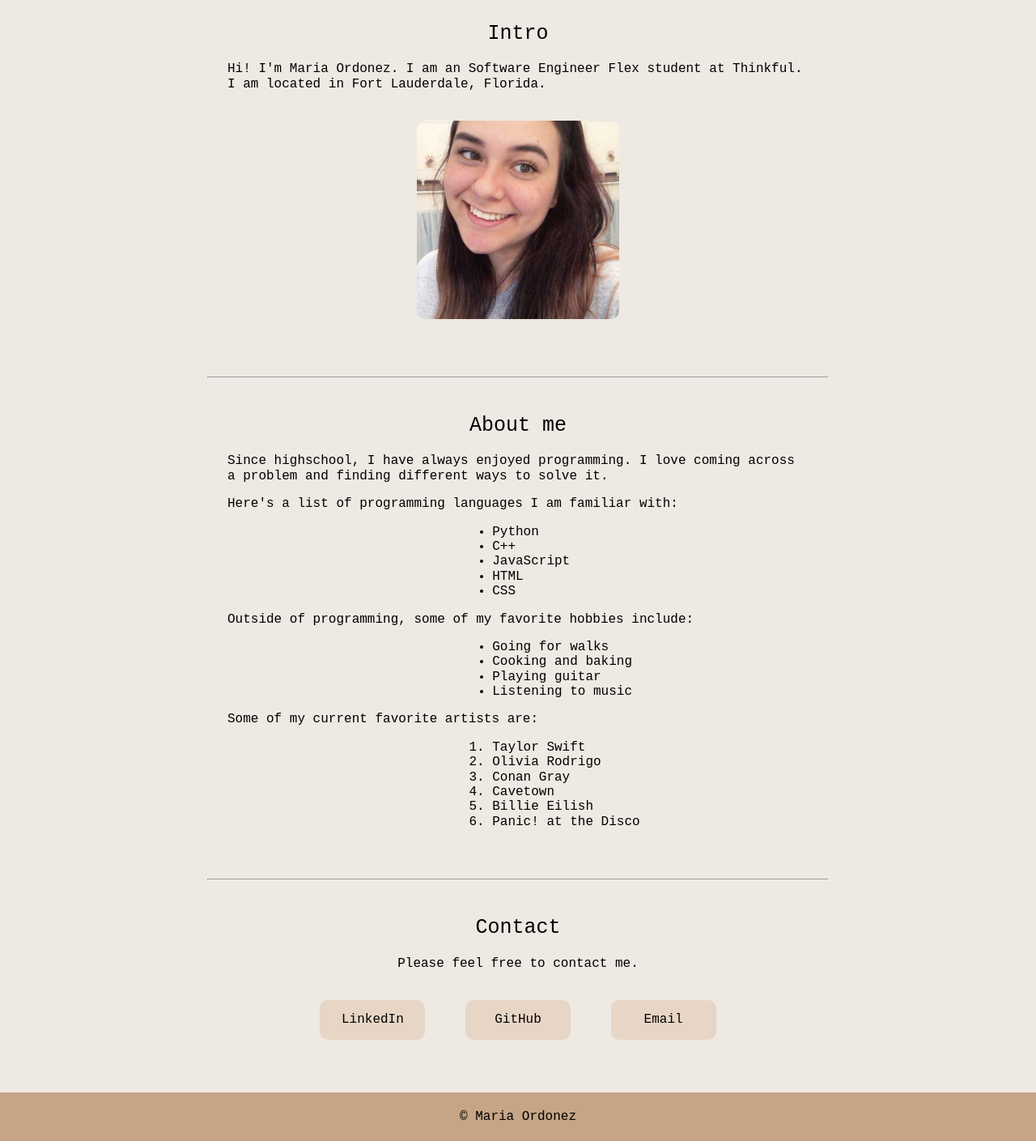
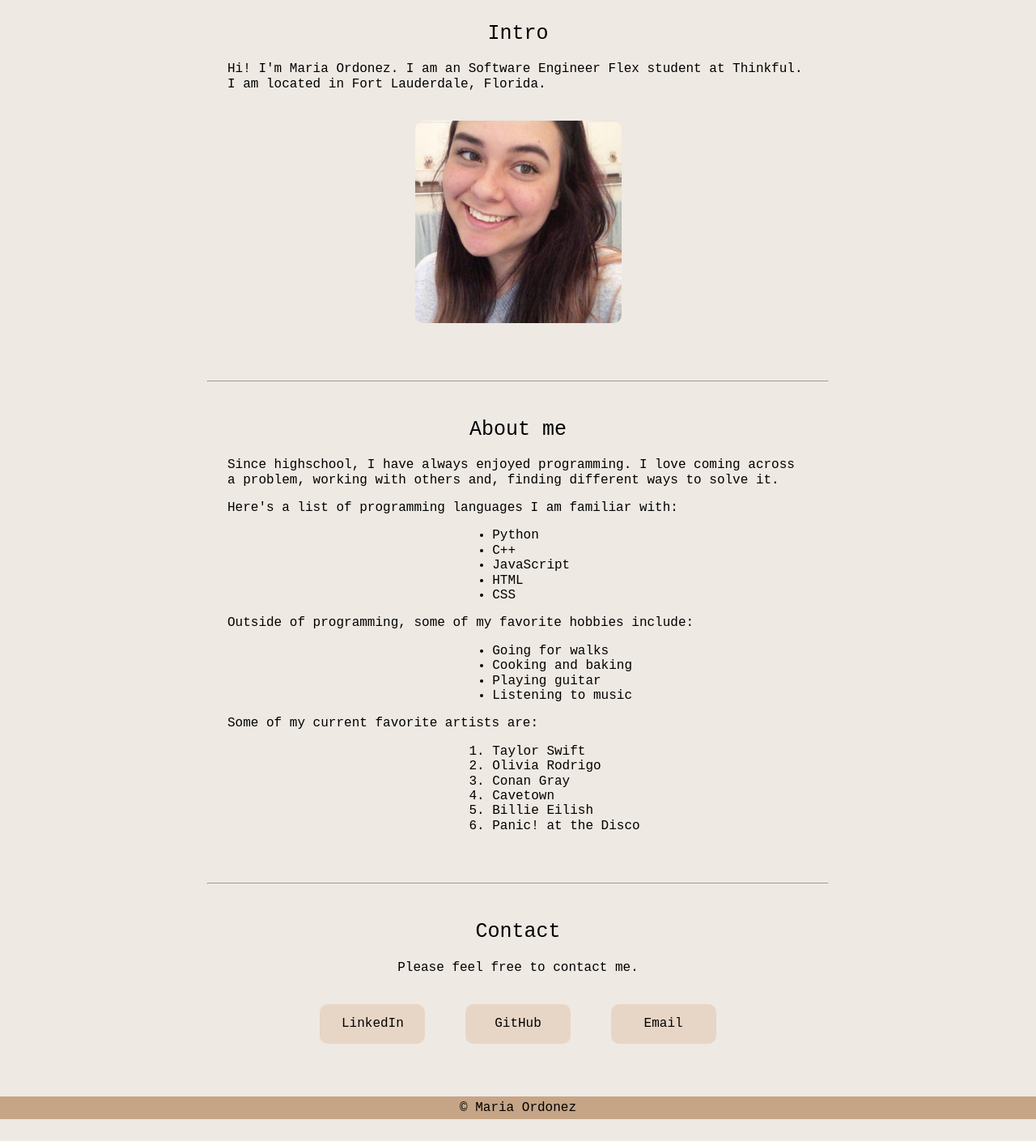
Before and after one commit to mjordonez2001/brief-website, a plain HTML site: page index.html in a window 1280 px wide. Shown: the part 254-1663 px from the top of the page at 81% size. After the commit the page ends 1636 px from the top, so only its background shows below. Drawn offline with nearby package versions, Linux system fonts and the light colour scheme.

Commit message:
comments and small changes added

```diff
--- a/index.html
+++ b/index.html
@@ -7,11 +7,13 @@
 
     <title>Maria Ordonez</title>
 
+    <!-- link to normalize.css -->
 		<link
       href="https://cdnjs.cloudflare.com/ajax/libs/normalize/8.0.1/normalize.min.css"
       rel="stylesheet"
       type="text/css"
 	  />
+    <!-- link to css sheet -->
     <link
       href="style.css"
       rel="stylesheet"
@@ -19,6 +21,7 @@
   </head>
 
   <body>
+    <!-- header -->
     <header>
         <div class="logo">
           <h1>
@@ -29,6 +32,7 @@
           </h2>
         </div>
 
+        <!-- navigation links within the web page -->
         <div class="navigation">
           <nav>
             <a href="#intro">Intro</a>
@@ -46,6 +50,7 @@
 
       <hr id="intro">
 
+      <!-- intro article -->
       <article>
         <h3>
           Intro
@@ -53,19 +58,23 @@
         <p>
           Hi! I'm Maria Ordonez. I am an Software Engineer Flex student at Thinkful. I am located in Fort Lauderdale, Florida.
         </p>
+        <!-- link to image -->
         <img class="image" src="images/me.jpg">
       </article>
 
       <hr id="about-me">
 
+      <!-- about me article -->
       <article>
         <h3>
           About me
         </h3>
         <p>
-          Since highschool, I have always enjoyed programming. I love coming across a problem and finding different ways to solve it.
+          Since highschool, I have always enjoyed programming.
+          I love coming across a problem, working with others and, finding different ways to solve it.
         </p>
         <p>Here's a list of programming languages I am familiar with: </p>
+        <!-- programming languages unordered list -->
         <ul>
           <li>Python</li>
           <li>C++</li>
@@ -77,6 +86,7 @@
         <p>
           Outside of programming, some of my favorite hobbies include:
         </p>
+        <!-- hobbies unordered list -->
         <ul>
           <li>Going for walks</li>
           <li>Cooking and baking</li>
@@ -86,6 +96,7 @@
 
         <p>
           Some of my current favorite artists are:
+          <!-- artist ordered list -->
           <ol>
             <li>Taylor Swift</li>
             <li>Olivia Rodrigo</li>
@@ -99,6 +110,7 @@
 
       <hr id="contact">
 
+      <!-- contact article -->
       <article>
         <h3>
           Contact
@@ -106,6 +118,7 @@
         <p class="txt-center">
           Please feel free to contact me.
         </p>
+        <!-- navigation tabs -->
         <div class="navigation">
           <nav>
             <a href="https://www.linkedin.com/in/maria-ordonez-277bb8183" target="_blank">LinkedIn</a>
@@ -120,10 +133,9 @@
       </article>
     </main>
 
+    <!-- footer -->
     <footer>
-      <p>
-        &copy; Maria Ordonez
-      </p>
+      &copy; Maria Ordonez
     </footer>
 
 
--- a/style.css
+++ b/style.css
@@ -1,43 +1,50 @@
 
+/* sets the background color, font, and font color for the entire page */
 body {
     background-color: #EEE9E3;
     font-family: 'Courier New', Courier, monospace;
     color: #000000;
 }
 
+/* separates the header from the navigation links */
 header {
     margin-bottom: 10px;
 }
 
+/* sets the backrgound color and padding, and centers the text for the footer */
 footer {
     background-color: #C5A586;
     padding: 5px;
-}
-
-footer p {
     text-align: center;
 }
 
+
+/* gets rid of the underline of nagivation links */
 a {
     text-decoration: none;
 }
 
+/* sets the horizontal break margins for a smaller hr */
 hr {
     margin: 0 20% 0 20%;
 }
 
+/* sets the font weight, font size, and margin for h1 */
 h1 {
     font-weight: normal;
     font-size: 50px;
     margin: 10px;
 }
 
+/* sets the font weight, font size, and margin for h2 inside header */
 header h2 {
     font-weight: normal;
     font-size: 25px;
     margin: 10px;
 }
 
+/* sets the background color, dimensions, margin and padding, border radius for rounded corners,
+aligns the text, and display for navigation tabs */
 nav {
     background-color: #E7D6C6;
     margin: 20px;
@@ -48,57 +55,66 @@ nav {
     display: inline-block;
 }
 
+/* centers the text and sets the margin padding for the articles */
 article {
-    /* background-color: #E7D6C6; */
     text-align: center;
     margin: 20px 20% 20px 20%;
     padding: 25px;
-    border-radius: 20px;
 }
 
+/* gets rid of the bold and sets the margin and font size for h3 inside article */
 article h3 {
     font-weight: normal;
     margin: 0 0 20px 0;
     font-size: 25px;
 }
 
+/* sets the width for the navigation tabs in contact */
 article nav {
     width: 100px;
 }
 
+/* aligns the text left and sets the margin for ordered and unordered lists */
 ul, ol {
     text-align: left;
     margin-left: 40%;
 }
 
+/* all text inside p will be aligned left */
 p {
     text-align: left;
 }
 
+/* a class for the main header that sets the background color, padding, and centers the text */
 .logo {
     background-color: #C5A586;
     padding: 10px;
     text-align: center;
 }
 
+/* a class that centers all of the navigation tabs to the center of the page */
 .navigation {
     text-align: center;
 }
 
+/* a class for the image that sets the height, border radius, and margin */
 .image {
-    width: 250px;
+    height: 250px;
     border-radius: 10px;
     margin: 20px;
 }
 
+/* a class that centers the text */
 .txt-center {
     text-align: center;
 }
 
+/* nav pseudoclass that changes the color of the navigation tabs when hovered */
 nav:hover {
     background-color: #ddc4ac;
 }
 
+/* a pseudoclasses that set the navigation links to be black colored regardless of status */
 a:link {
     color: #000000;
 }
```
